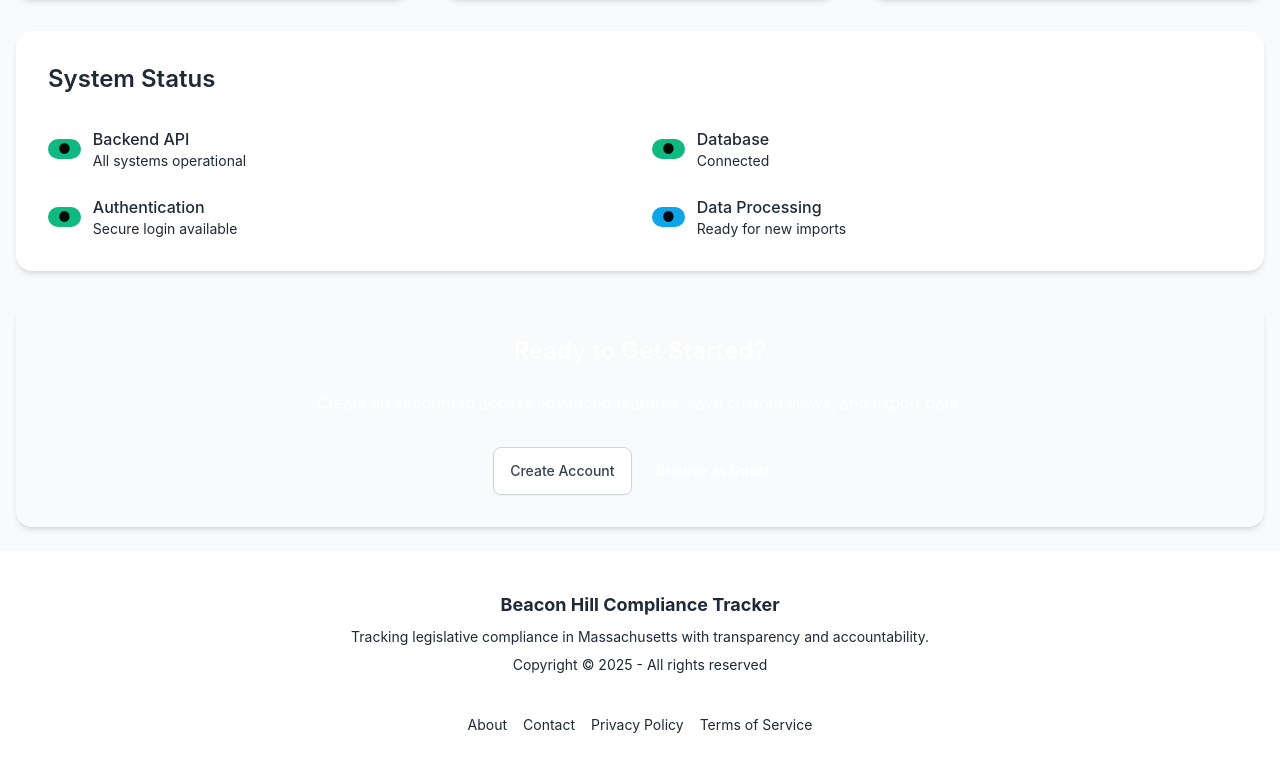
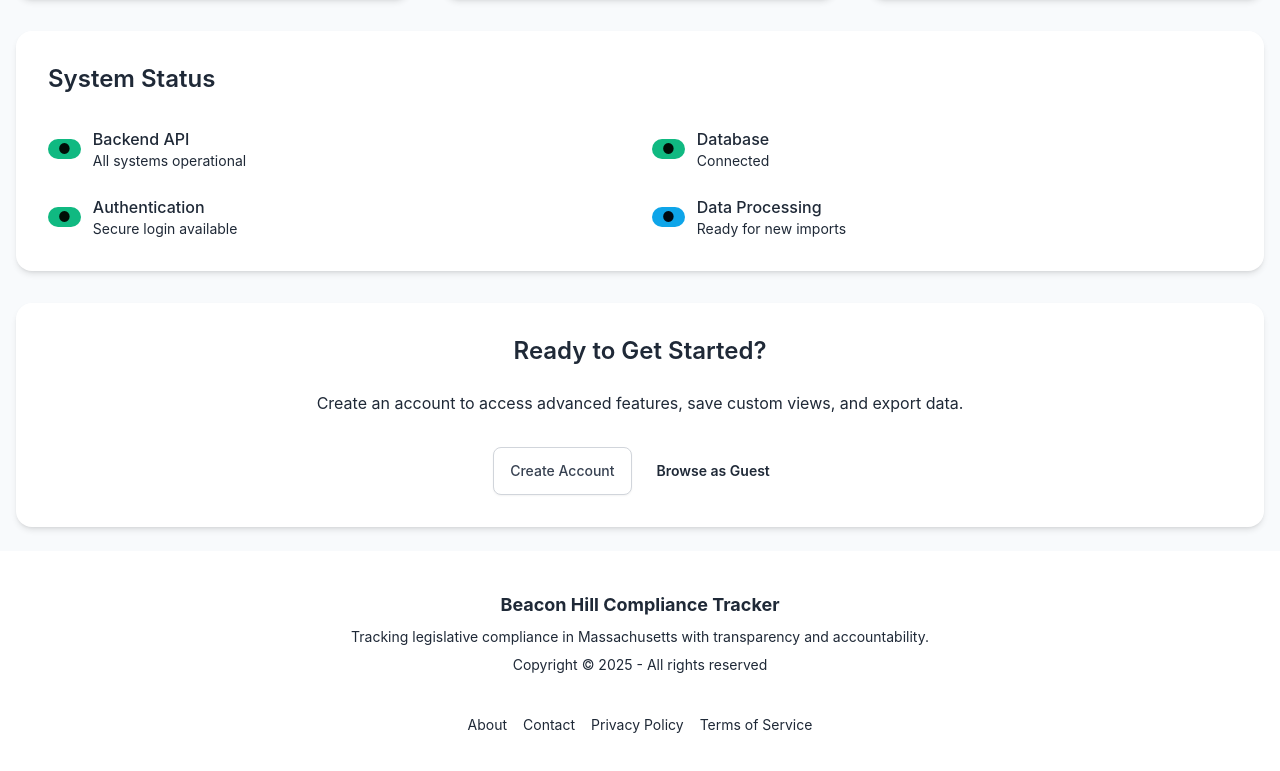
Before and after one commit to arbowl/beacon-hill-tracker, a React (Vite) app in the folder frontend/: page / in a window 1280 px wide. Shown: the part 977-1748 px from the top of the page. Built offline with nearby package versions, Linux system fonts and the light colour scheme; no server answers.

Commit message:
Fix hidden text

```diff
--- a/frontend/src/pages/HomePage.tsx
+++ b/frontend/src/pages/HomePage.tsx
@@ -217,7 +217,7 @@ const HomePage: React.FC = () => {
 
       {/* Call to Action */}
       {!user && (
-        <div className="card bg-primary text-primary-content shadow-md">
+        <div className="card bg-base-100 shadow-md">
           <div className="card-body text-center">
             <h2 className="card-title text-2xl justify-center mb-4">
               Ready to Get Started?
```
